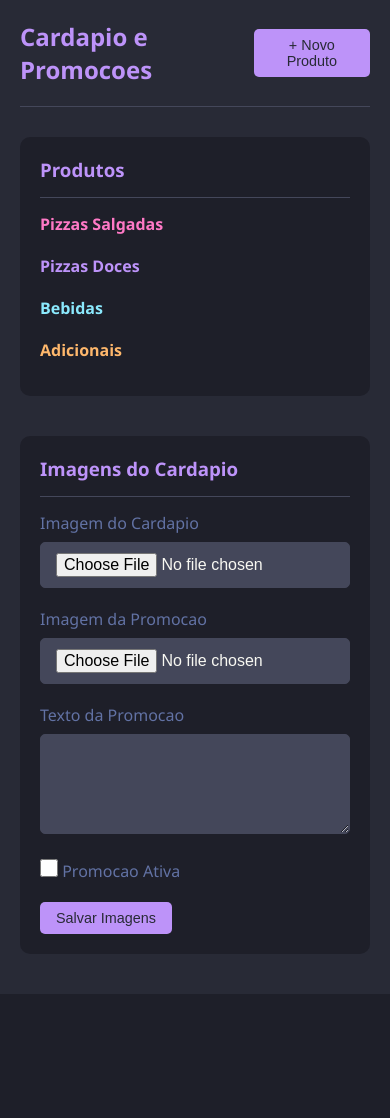
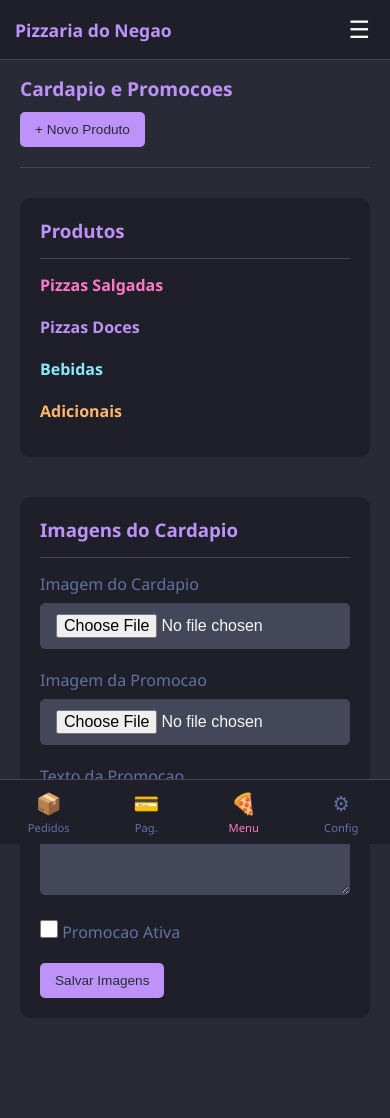
Before and after one commit to iidutra/pizza-n8n, a Django app: page /menu/ in a window 390 px wide. Before the commit the page ends 994 px from the top, so only its background shows below. Run offline with Django 4.2, Linux system fonts and the light colour scheme; the visitor is signed in with stand-in values (Sample User, id 1); data comes from the database, SQL or seed files in the repository; data that the repository does not hold is empty; parts of the project's set-up code (start-up, migrations or seed data) failed here and were passed over.

Commit message:
Melhorar layout mobile: adicionar menu hamburger, bottom nav e responsive design

```diff
--- a/pizzaria/static/css/dracula.css
+++ b/pizzaria/static/css/dracula.css
@@ -628,6 +628,98 @@ tr:hover {
     font-size: 1rem;
 }
 
+/* Mobile Header */
+.mobile-header {
+    display: none;
+    position: fixed;
+    top: 0;
+    left: 0;
+    right: 0;
+    height: 60px;
+    background-color: var(--bg-secondary);
+    padding: 0 15px;
+    align-items: center;
+    justify-content: space-between;
+    z-index: 100;
+    border-bottom: 1px solid var(--border-color);
+}
+
+.mobile-header h1 {
+    font-size: 1.1rem;
+    color: var(--accent-purple);
+}
+
+.menu-toggle {
+    background: none;
+    border: none;
+    color: var(--text-primary);
+    font-size: 1.5rem;
+    cursor: pointer;
+    padding: 5px;
+}
+
+.sidebar-close {
+    display: none;
+    background: none;
+    border: none;
+    color: var(--text-secondary);
+    font-size: 1.8rem;
+    cursor: pointer;
+    position: absolute;
+    right: 15px;
+    top: 15px;
+}
+
+/* Sidebar Overlay */
+.sidebar-overlay {
+    display: none;
+    position: fixed;
+    top: 0;
+    left: 0;
+    right: 0;
+    bottom: 0;
+    background-color: rgba(0, 0, 0, 0.5);
+    z-index: 199;
+}
+
+.sidebar-overlay.active {
+    display: block;
+}
+
+/* Bottom Navigation */
+.bottom-nav {
+    display: none;
+    position: fixed;
+    bottom: 0;
+    left: 0;
+    right: 0;
+    height: 65px;
+    background-color: var(--bg-secondary);
+    border-top: 1px solid var(--border-color);
+    z-index: 100;
+}
+
+.bottom-nav a {
+    flex: 1;
+    display: flex;
+    flex-direction: column;
+    align-items: center;
+    justify-content: center;
+    color: var(--text-secondary);
+    text-decoration: none;
+    font-size: 0.7rem;
+    padding: 8px 0;
+}
+
+.bottom-nav a .icon {
+    font-size: 1.3rem;
+    margin-bottom: 3px;
+}
+
+.bottom-nav a.active {
+    color: var(--accent-pink);
+}
+
 /* Responsive */
 @media (max-width: 1200px) {
     .kanban-board {
@@ -636,24 +728,121 @@ tr:hover {
 }
 
 @media (max-width: 768px) {
+    .mobile-header {
+        display: flex;
+    }
+
     .sidebar {
-        display: none;
+        position: fixed;
+        left: -280px;
+        top: 0;
+        width: 280px;
+        height: 100vh;
+        z-index: 200;
+        transition: left 0.3s ease;
+    }
+
+    .sidebar.open {
+        left: 0;
+    }
+
+    .sidebar-close {
+        display: block;
+    }
+
+    .sidebar-logo {
+        display: flex;
+        justify-content: space-between;
+        align-items: center;
+    }
+
+    .bottom-nav {
+        display: flex;
     }
 
     .main-content {
         margin-left: 0;
+        padding-top: 75px;
+        padding-bottom: 80px;
+    }
+
+    .header {
+        flex-direction: column;
+        align-items: flex-start;
+        gap: 10px;
+    }
+
+    .header h2 {
+        font-size: 1.2rem;
     }
 
     .kanban-board {
         grid-template-columns: 1fr;
+        gap: 15px;
+    }
+
+    .kanban-column {
+        min-height: auto;
+        padding: 10px;
+    }
+
+    .kanban-column-header h3 {
+        font-size: 0.9rem;
+    }
+
+    .order-card {
+        padding: 12px;
+    }
+
+    .order-card-header {
+        flex-direction: column;
+        align-items: flex-start;
+        gap: 5px;
+    }
+
+    .order-card-actions {
+        flex-direction: column;
+    }
+
+    .order-card-actions .btn {
+        width: 100%;
+        justify-content: center;
     }
 
     .payment-card {
         grid-template-columns: 1fr;
     }
 
+    .payment-card .receipt-preview {
+        width: 100%;
+        height: auto;
+        max-height: 250px;
+    }
+
     .grid-2, .grid-3 {
         grid-template-columns: 1fr;
+    }
+
+    .stats-grid {
+        grid-template-columns: repeat(2, 1fr);
+        gap: 10px;
+    }
+
+    .stat-card {
+        padding: 15px;
+    }
+
+    .stat-card .stat-value {
+        font-size: 1.5rem;
+    }
+
+    .btn {
+        padding: 10px 15px;
+        font-size: 0.85rem;
+    }
+
+    .btn-sm {
+        padding: 8px 12px;
     }
 }
 
--- a/pizzaria/templates/base.html
+++ b/pizzaria/templates/base.html
@@ -10,9 +10,16 @@
 </head>
 <body>
     <div class="app-container">
-        <aside class="sidebar">
+        <!-- Header Mobile -->
+        <header class="mobile-header">
+            <h1>Pizzaria do Negao</h1>
+            <button class="menu-toggle" onclick="toggleSidebar()">&#9776;</button>
+        </header>
+
+        <aside class="sidebar" id="sidebar">
             <div class="sidebar-logo">
                 <h1>Pizzaria do Negao</h1>
+                <button class="sidebar-close" onclick="toggleSidebar()">&times;</button>
             </div>
             <ul class="sidebar-nav">
                 <li>
@@ -60,6 +67,29 @@
             </ul>
         </aside>
 
+        <!-- Overlay para fechar sidebar -->
+        <div class="sidebar-overlay" id="sidebarOverlay" onclick="toggleSidebar()"></div>
+
+        <!-- Bottom Navigation Mobile -->
+        <nav class="bottom-nav">
+            <a href="{% url 'dashboard' %}" class="{% if request.resolver_match.url_name == 'dashboard' or request.resolver_match.url_name == 'dashboard_alt' %}active{% endif %}">
+                <span class="icon">&#128230;</span>
+                <span>Pedidos</span>
+            </a>
+            <a href="{% url 'payments' %}" class="{% if request.resolver_match.url_name == 'payments' %}active{% endif %}">
+                <span class="icon">&#128179;</span>
+                <span>Pag.</span>
+            </a>
+            <a href="{% url 'menu' %}" class="{% if request.resolver_match.url_name == 'menu' %}active{% endif %}">
+                <span class="icon">&#127829;</span>
+                <span>Menu</span>
+            </a>
+            <a href="{% url 'settings' %}" class="{% if request.resolver_match.url_name == 'settings' %}active{% endif %}">
+                <span class="icon">&#9881;</span>
+                <span>Config</span>
+            </a>
+        </nav>
+
         <main class="main-content">
             <header class="header">
                 <h2>{{ page_title|default:"Dashboard" }}</h2>
@@ -81,6 +111,14 @@
     </div>
 
     <script src="{% static 'js/dashboard.js' %}"></script>
+    <script>
+    function toggleSidebar() {
+        const sidebar = document.getElementById('sidebar');
+        const overlay = document.getElementById('sidebarOverlay');
+        sidebar.classList.toggle('open');
+        overlay.classList.toggle('active');
+    }
+    </script>
     {% block extra_js %}{% endblock %}
 </body>
 </html>
```
